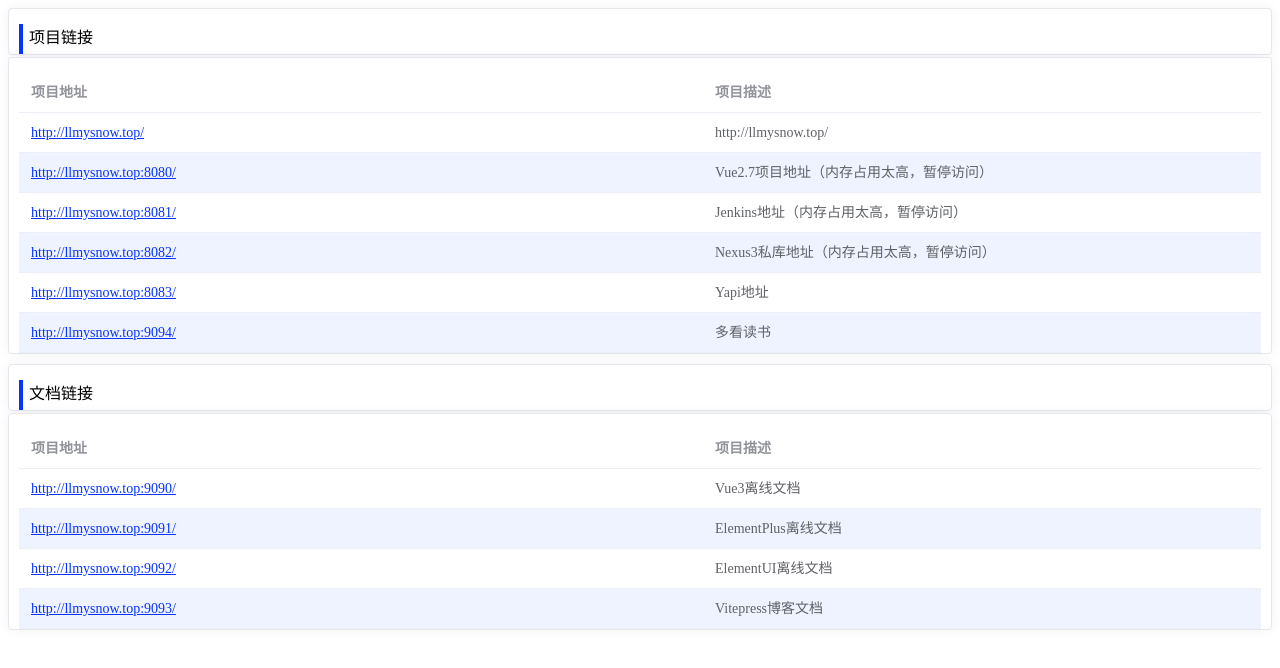
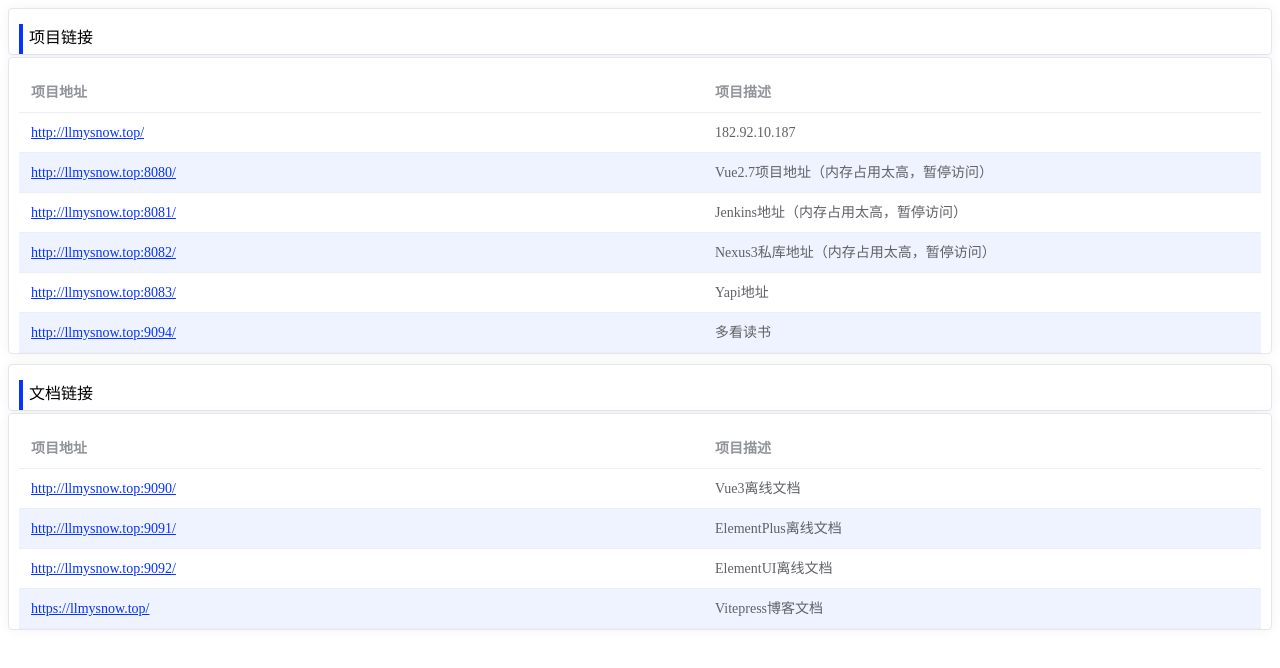
Before and after one commit to llwodexue/my-website, a Vue app: page / in a window 1280 px wide. Shown: the top 668 px of the page. Built offline with nearby package versions, Linux system fonts and the light colour scheme.

Commit message:
feat: 文档地址修改

```diff
--- a/src/App.vue
+++ b/src/App.vue
@@ -10,7 +10,7 @@ interface ITableData {
 const tableData = ref<ITableData[]>([
   {
     url: 'http://llmysnow.top/',
-    desc: 'http://llmysnow.top/'
+    desc: '182.92.10.187'
   },
   {
     url: 'http://llmysnow.top:8080/',
@@ -48,7 +48,7 @@ const mdData = ref<ITableData[]>([
     desc: 'ElementUI离线文档'
   },
   {
-    url: 'http://llmysnow.top:9093/',
+    url: 'https://llmysnow.top/',
     desc: 'Vitepress博客文档'
   }
 ])
```
